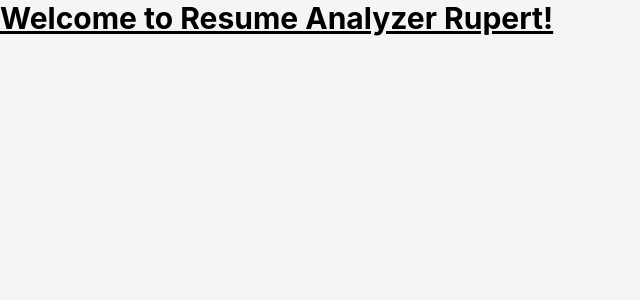
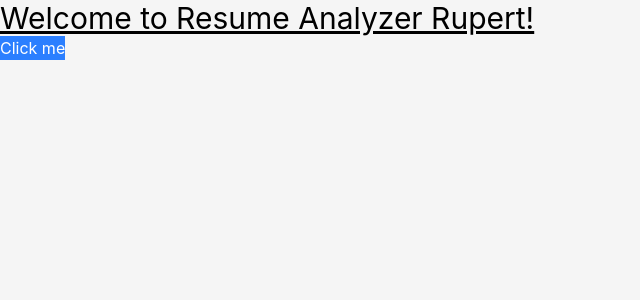
Before and after one commit to mission077/resume-analyzer, a Next.js app: page / in a window 1280 px wide. Shown: the top 300 px of the page, without its empty margins (0-640 px from the left). Built offline with nearby package versions, Linux system fonts and the light colour scheme.

Commit message:
Create login logout route

```diff
--- /dev/null
+++ b/app/(auth)/sign-in/page.tsx
@@ -0,0 +1,9 @@
+import React from 'react'
+
+const page = () => {
+  return (
+    <div>page</div>
+  )
+}
+
+export default page
--- /dev/null
+++ b/app/(auth)/sign-out/page.tsx
@@ -0,0 +1,9 @@
+import React from 'react'
+
+const page = () => {
+  return (
+    <div>page</div>
+  )
+}
+
+export default page
--- /dev/null
+++ b/app/(root)/page.tsx
@@ -0,0 +1,15 @@
+import Link from "next/link";
+
+// app/page.tsx
+export default function HomePage() {
+  return (
+    <>
+      <h1 className="text-3xl underline">Welcome to Resume Analyzer Rupert!</h1>
+      <Link href={"/sign-in"}>
+        <button className="bg-blue-500 text-white">Click me</button>
+      </Link>
+    </>
+
+    )
+
+}
--- a/app/page.tsx
+++ /dev/null
@@ -1,4 +0,0 @@
-// app/page.tsx
-export default function HomePage() {
-  return <h1 className="text-3xl font-bold underline">Welcome to Resume Analyzer Rupert!</h1>;
-}
```
